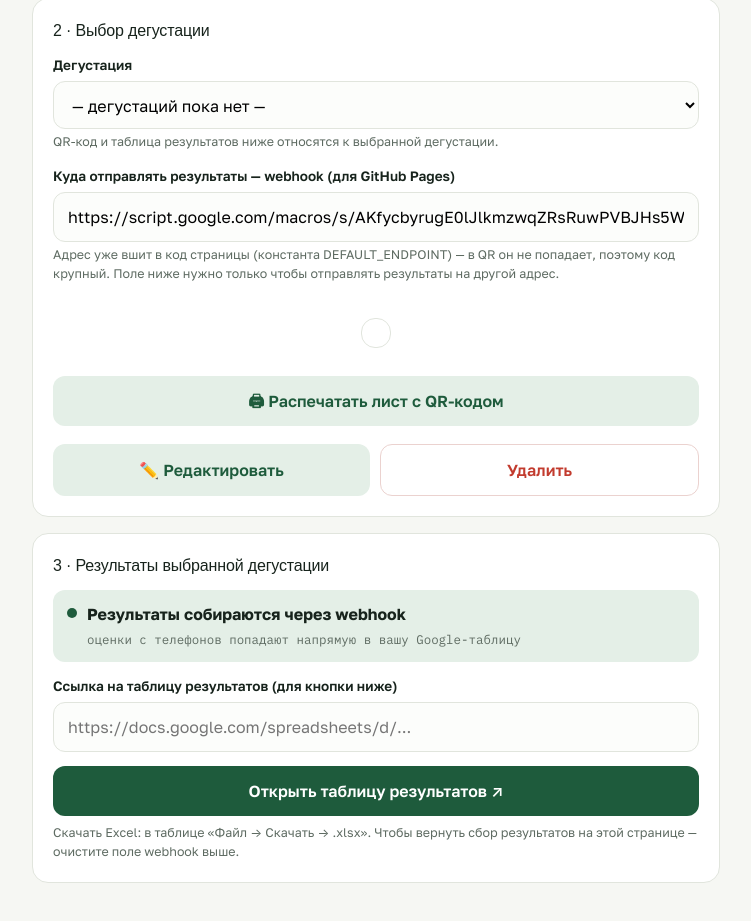
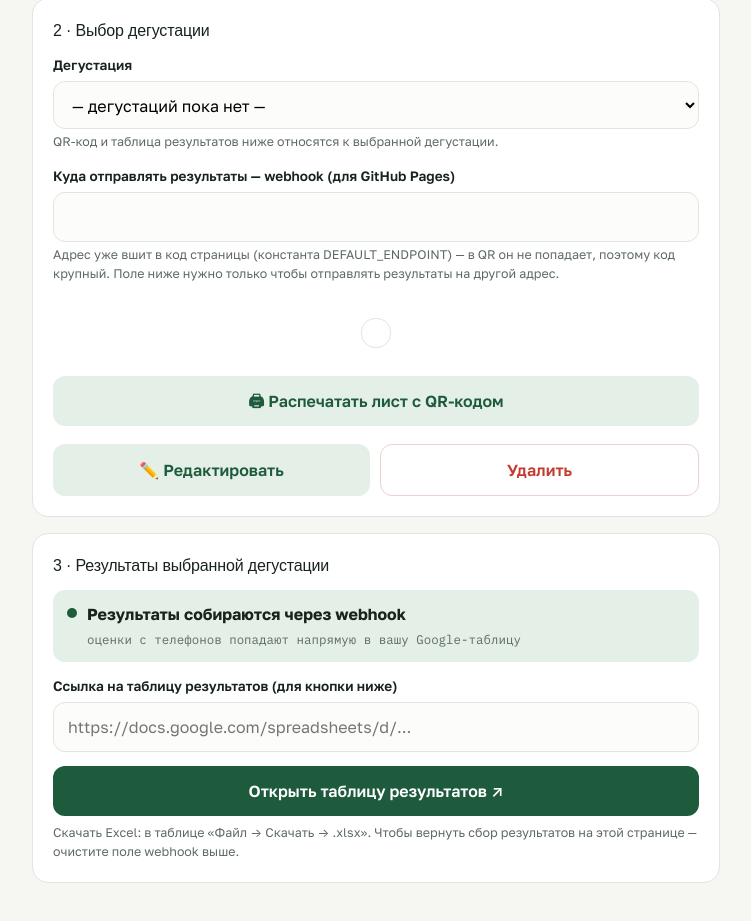
Before and after one commit to Stan2Hawk/degustation_fk, a plain HTML site: page index.html in a window 1280 px wide. Shown: the part 819-1740 px from the top of the page, without its empty margins (264-1015 px from the left). Drawn offline with Linux system fonts and the light colour scheme; a web font is replaced by a local one.

Commit message:
Update index.html
delete webhook

```diff
--- a/index.html
+++ b/index.html
@@ -350,7 +350,7 @@
    крупноблочнее и будет уверенно читаться с печатного листа.
    Пример: const DEFAULT_ENDPOINT = 'https://script.google.com/macros/s/AKfy.../exec';
    ========================================================================== */
-const DEFAULT_ENDPOINT = 'https://script.google.com/macros/s/AKfycbyrugE0lJlkmzwqZRsRuwPVBJHs5Wquc6le2WXJT7drbrRE5Pon1bI4Pu5iQaOAXbJFzw/exec';
+const DEFAULT_ENDPOINT = ' ';
 
 const CRITERIA = ['Внешний вид','Запах','Вкус','Консистенция'];
 const T_KEY = 'degustation-v2-tastings';   // список дегустаций
```
